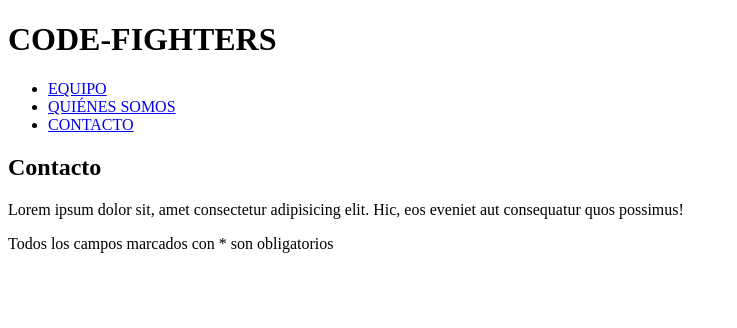
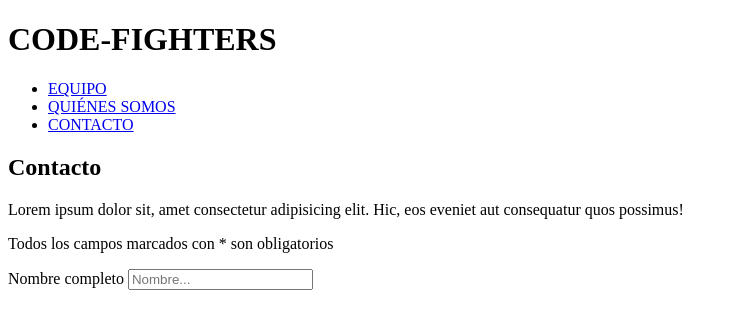
Before and after one commit to Adalab/project-promo-o-module-1-team-9, a plain HTML site: page contact.html in a window 1280 px wide. Shown: the whole page, without its empty margins (0-737 px from the left). Drawn offline with Linux system fonts and the light colour scheme.

Commit message:
update contact.html

```diff
--- a/contact.html
+++ b/contact.html
@@ -37,6 +37,15 @@
           eveniet aut consequatur quos possimus!
         </p>
         <p>Todos los campos marcados con * son obligatorios</p>
+        <form action="/signup" method="post">
+          <label for="completeName">Nombre completo</label>
+          <input
+            placeholder="Nombre..."
+            id="completeName"
+            type="text"
+            name="completeName"
+          />
+        </form>
       </section>
     </main>
   </body>
```
